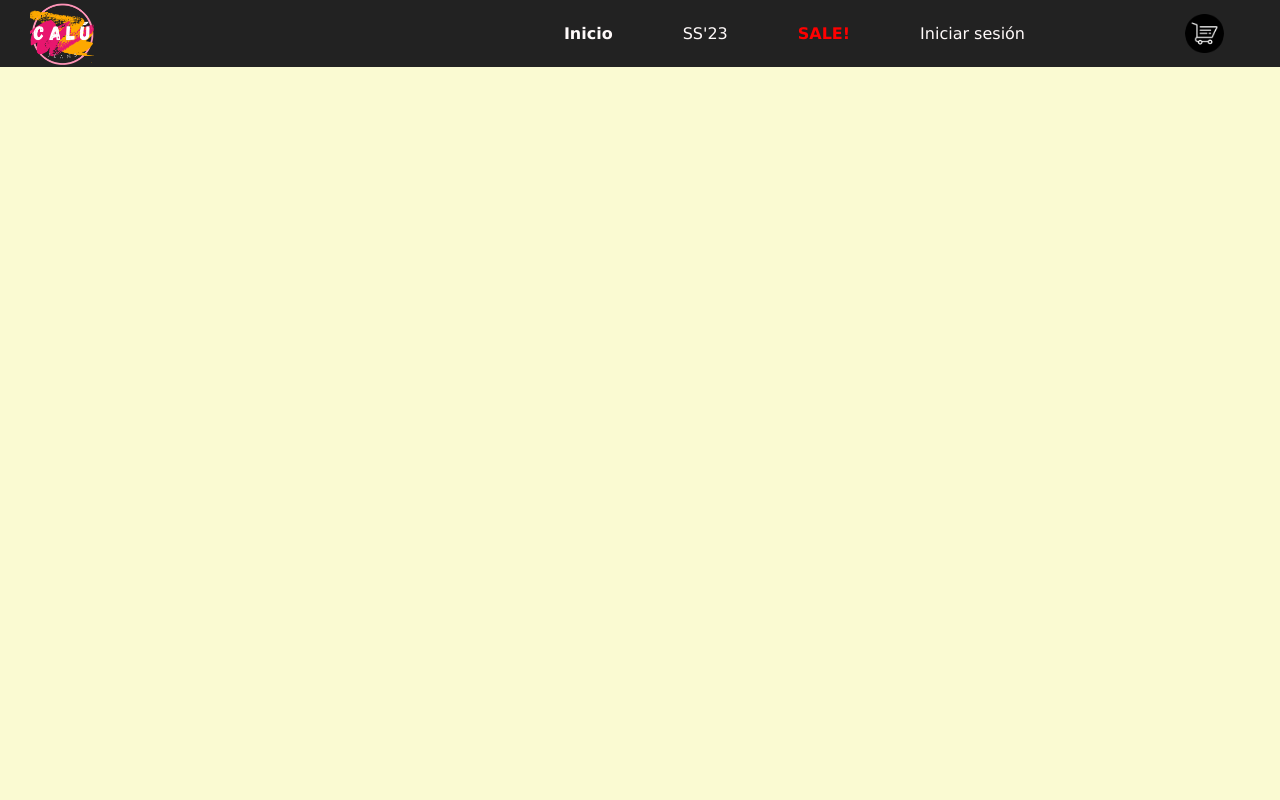
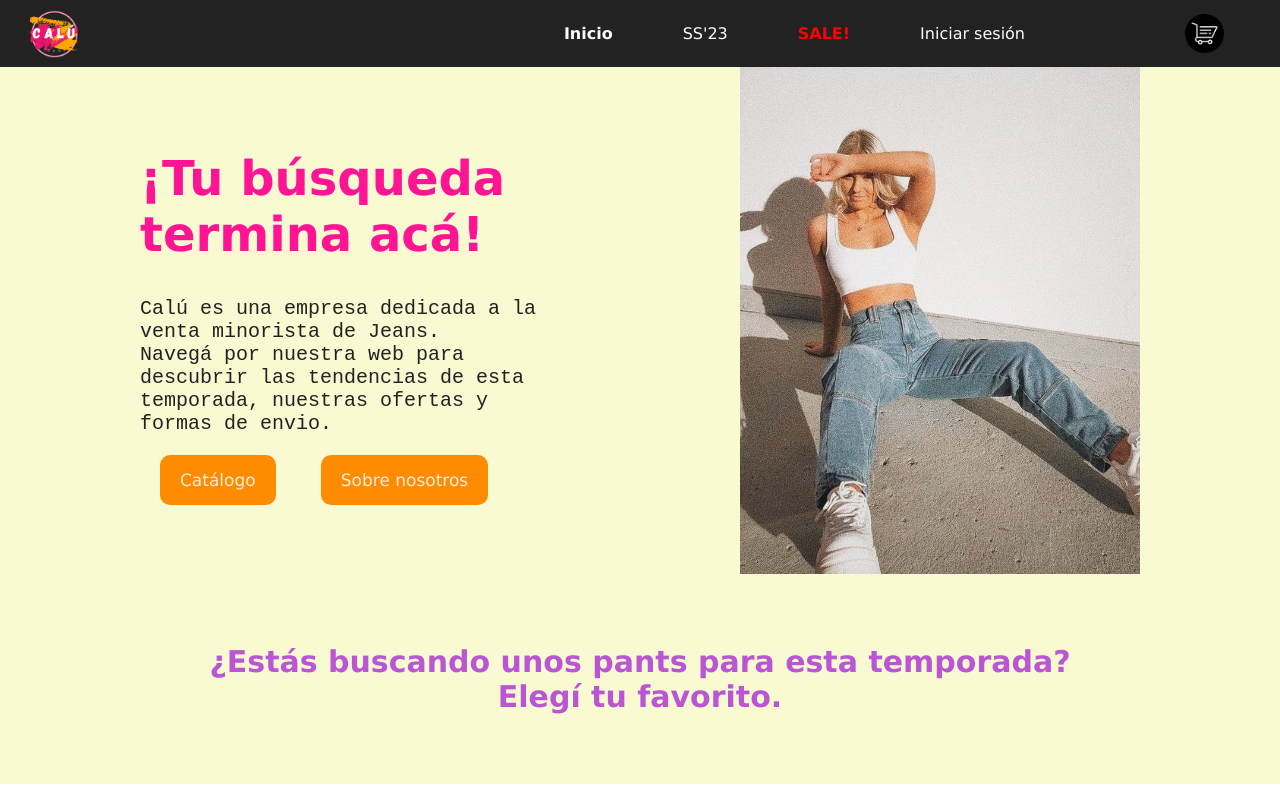
Before and after one commit to Caterina-Soubelet/landing-page, a plain HTML site: page index.html in a window 1280 px wide. Drawn offline with Linux system fonts and the light colour scheme.

Commit message:
segundo commit, agregue hero e info

```diff
--- a/Recursos/style.css
+++ b/Recursos/style.css
@@ -6,6 +6,7 @@
     --salmón oscuro:#E9967A;
     --celestito: #88b79a;
     --negro:#222222;
+    --violeta: #BA55D3;
 }
 
 
@@ -37,8 +38,8 @@ header {
 .logo {
     height: 60%;
     float: left;
-    width: 4em;
-    height: 4em;
+    width: 3em;
+    height: 3em;
     margin-right: 1em;
 
 }
@@ -88,7 +89,98 @@ header {
 }
 
 /* empieza el body */
-body {
+main {
     background-color:lightgoldenrodyellow;
+    display: flex;
+    flex-direction: column;
+    align-items: center;
+    justify-content: center;
+    color:azure;
+    width: 100%;
 
 }
+
+/* hero */
+
+#hero {
+margin-top: 65px;
+padding: 70px 5;
+max-width: 1200px;
+display: flex;
+justify-content: center;
+align-items: center;
+}
+
+.hero-info {
+    display: flex;
+    flex-direction: column;
+    gap: 20px;
+    width: 50%;
+    display: flex;
+}
+
+.hero-info h1 {
+    font-size: 48px;
+    width: 80%;
+    min-width: 500px;
+    font-weight: 800;
+    color:deeppink;
+
+
+}
+
+.hero-info p {
+    font-size: 20px;
+    padding: 15px 0px;
+    width: 250px;
+    font-family:'Courier New', Courier, monospace;
+    width: 70%;
+    color:var(--negro);
+
+}
+.hero-info a {
+    color: antiquewhite;
+    background-color:darkorange;
+    width: 150px;
+    margin: 20px;
+    padding: 15px 20px;
+    border-radius: 10px;
+    font-size: 17px;
+    text-align: center;
+    justify-content: space-between;
+    flex-wrap: wrap;
+    gap: 20px;
+
+}
+
+
+.hero-card {
+    width: 400px;
+    padding: 0px;
+    border-radius: 10px;
+    display: flex;
+    flex-direction: column;
+    justify-content: center;
+    gap: 20 px;
+
+}
+/* info */
+#info {
+    padding: 70px 0;
+    max-width: 1200px;
+    display: flex;
+    justify-content: center;
+    align-items: center;
+    flex-direction: column;
+    gap: 80px;
+
+}
+
+#info h2 {
+    font-size: 30px;
+    width: 80%;
+    min-width: 500px;
+    font-weight: 800;
+    color: var(--violeta);
+    text-align: center;
+}
--- a/index.html
+++ b/index.html
@@ -25,5 +25,37 @@
         />
       </nav>
     </header>
+    <main>
+      <!-- hero -->
+      <section id="hero">
+        <div class="hero-info">
+          <h1>¡Tu búsqueda termina acá!</h1>
+
+          <p>
+            Calú es una empresa dedicada a la venta minorista de Jeans.<br />
+            Navegá por nuestra web para descubrir las tendencias de esta
+            temporada, nuestras ofertas y formas de envio.
+          </p>
+          <div class="hero-a">
+            <a href=""> Catálogo</a>
+            <a href=""> Sobre nosotros</a>
+          </div>
+        </div>
+
+        <div class="hero-card">
+          <img
+            src="./Recursos/modelo.jeans.jpg"
+            alt="Mujer modelando nuestro jeans"
+          />
+        </div>
+      </section>
+
+      <!-- info -->
+      <section id="info">
+        <h2>
+          ¿Estás buscando unos pants para esta temporada? Elegí tu favorito.
+        </h2>
+      </section>
+    </main>
   </body>
 </html>
```
Also changed, not shown: Recursos/modelo.jeans.jpg (added).
